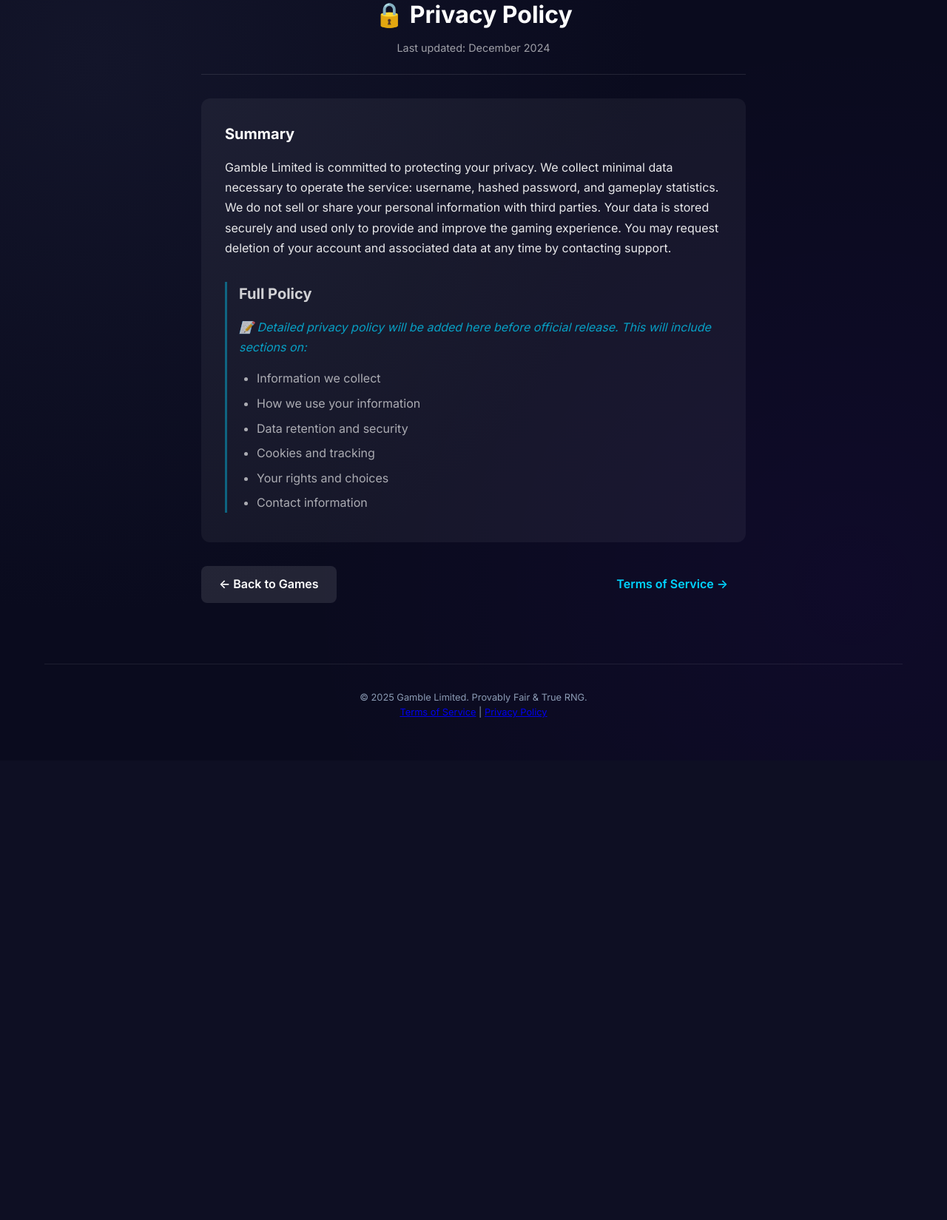
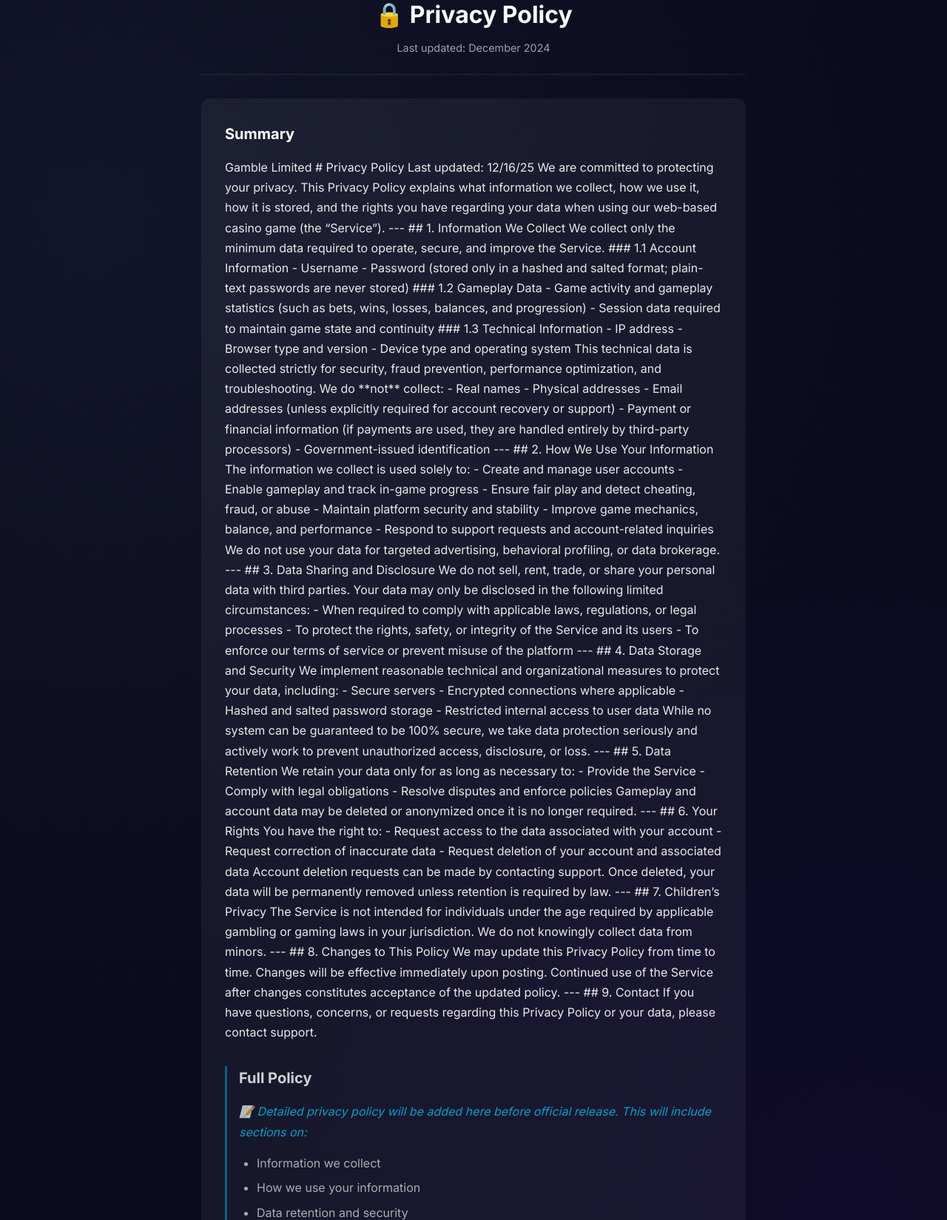
Before and after one commit to TheGeneral4757/Gamble-Limited, a FastAPI app: page /privacy in a window 1280 px wide. Shown: the part 155-1804 px from the top of the page at 74% size. Before the commit the page ends 1125 px from the top, so only its background shows below. Run offline with FastAPI, Linux system fonts and the light colour scheme.

Commit message:
Revise privacy policy with comprehensive details
Updated the privacy policy to include detailed information on data collection, usage, sharing, and user rights.

```diff
--- a/app/templates/privacy.html
+++ b/app/templates/privacy.html
@@ -11,11 +11,117 @@
         <section class="legal-section">
             <h2>Summary</h2>
             <p>
-                {{ app_name }} is committed to protecting your privacy. We collect minimal data
-                necessary to operate the service: username, hashed password, and gameplay statistics.
-                We do not sell or share your personal information with third parties. Your data is
-                stored securely and used only to provide and improve the gaming experience. You may
-                request deletion of your account and associated data at any time by contacting support.
+                {{ app_name }} # Privacy Policy
+
+Last updated: 12/16/25
+
+We are committed to protecting your privacy. This Privacy Policy explains what information we collect, how we use it, how it is stored, and the rights you have regarding your data when using our web-based casino game (the “Service”).
+
+---
+
+## 1. Information We Collect
+
+We collect only the minimum data required to operate, secure, and improve the Service.
+
+### 1.1 Account Information
+- Username
+- Password (stored only in a hashed and salted format; plain-text passwords are never stored)
+
+### 1.2 Gameplay Data
+- Game activity and gameplay statistics (such as bets, wins, losses, balances, and progression)
+- Session data required to maintain game state and continuity
+
+### 1.3 Technical Information
+- IP address
+- Browser type and version
+- Device type and operating system
+
+This technical data is collected strictly for security, fraud prevention, performance optimization, and troubleshooting.
+
+We do **not** collect:
+- Real names
+- Physical addresses
+- Email addresses (unless explicitly required for account recovery or support)
+- Payment or financial information (if payments are used, they are handled entirely by third-party processors)
+- Government-issued identification
+
+---
+
+## 2. How We Use Your Information
+
+The information we collect is used solely to:
+- Create and manage user accounts
+- Enable gameplay and track in-game progress
+- Ensure fair play and detect cheating, fraud, or abuse
+- Maintain platform security and stability
+- Improve game mechanics, balance, and performance
+- Respond to support requests and account-related inquiries
+
+We do not use your data for targeted advertising, behavioral profiling, or data brokerage.
+
+---
+
+## 3. Data Sharing and Disclosure
+
+We do not sell, rent, trade, or share your personal data with third parties.
+
+Your data may only be disclosed in the following limited circumstances:
+- When required to comply with applicable laws, regulations, or legal processes
+- To protect the rights, safety, or integrity of the Service and its users
+- To enforce our terms of service or prevent misuse of the platform
+
+---
+
+## 4. Data Storage and Security
+
+We implement reasonable technical and organizational measures to protect your data, including:
+- Secure servers
+- Encrypted connections where applicable
+- Hashed and salted password storage
+- Restricted internal access to user data
+
+While no system can be guaranteed to be 100% secure, we take data protection seriously and actively work to prevent unauthorized access, disclosure, or loss.
+
+---
+
+## 5. Data Retention
+
+We retain your data only for as long as necessary to:
+- Provide the Service
+- Comply with legal obligations
+- Resolve disputes and enforce policies
+
+Gameplay and account data may be deleted or anonymized once it is no longer required.
+
+---
+
+## 6. Your Rights
+
+You have the right to:
+- Request access to the data associated with your account
+- Request correction of inaccurate data
+- Request deletion of your account and associated data
+
+Account deletion requests can be made by contacting support. Once deleted, your data will be permanently removed unless retention is required by law.
+
+---
+
+## 7. Children’s Privacy
+
+The Service is not intended for individuals under the age required by applicable gambling or gaming laws in your jurisdiction. We do not knowingly collect data from minors.
+
+---
+
+## 8. Changes to This Policy
+
+We may update this Privacy Policy from time to time. Changes will be effective immediately upon posting. Continued use of the Service after changes constitutes acceptance of the updated policy.
+
+---
+
+## 9. Contact
+
+If you have questions, concerns, or requests regarding this Privacy Policy or your data, please contact support.
+
             </p>
         </section>
 
```
